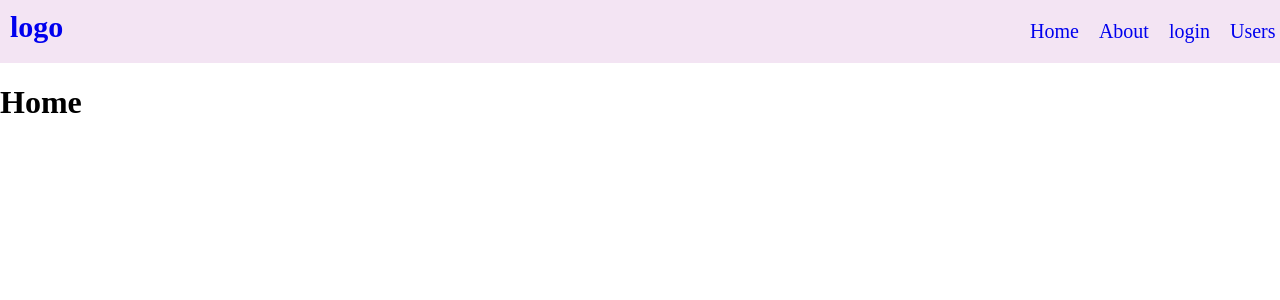
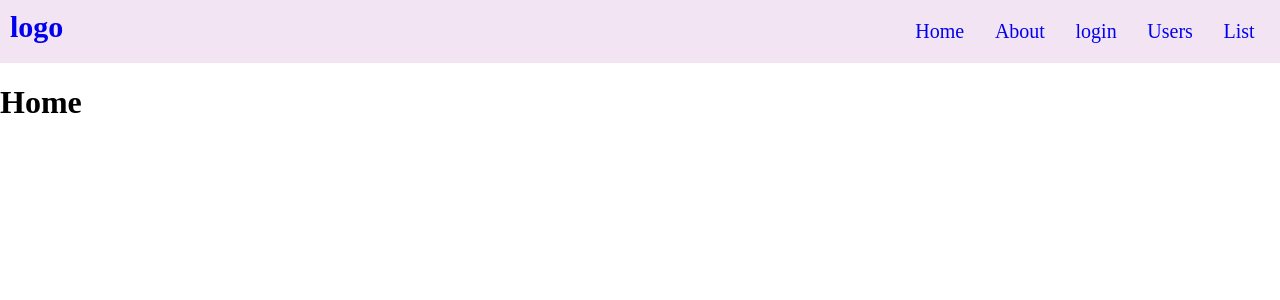
Before and after one commit to muskan-chouhan/react, a React (Vite) app in the folder dynamic-routing/: page / in a window 1280 px wide. Shown: the top 300 px of the page. Built offline with nearby package versions, Linux system fonts and the light colour scheme.

Commit message:
Add optional segment file

```diff
--- a/dynamic-routing/src/NavBar.jsx
+++ b/dynamic-routing/src/NavBar.jsx
@@ -11,6 +11,7 @@ export default function NavBar() {
                 <li><Link className="link" to= '/about'>About</Link></li>
                 <li><Link className="link" to= '/login'>login</Link></li>
                 <li><Link className="link" to= '/users'>Users</Link></li>
+                <li><Link className="link" to= '/users/list'>List</Link></li>
             </ul>
         </div>
     </div>
--- a/dynamic-routing/src/header.css
+++ b/dynamic-routing/src/header.css
@@ -12,7 +12,7 @@ body{
   display: flex;
   list-style-type: none;
   margin: auto;
-  width: 250px;
+  width: 370px;
   justify-content: space-around;
 }
 
```
